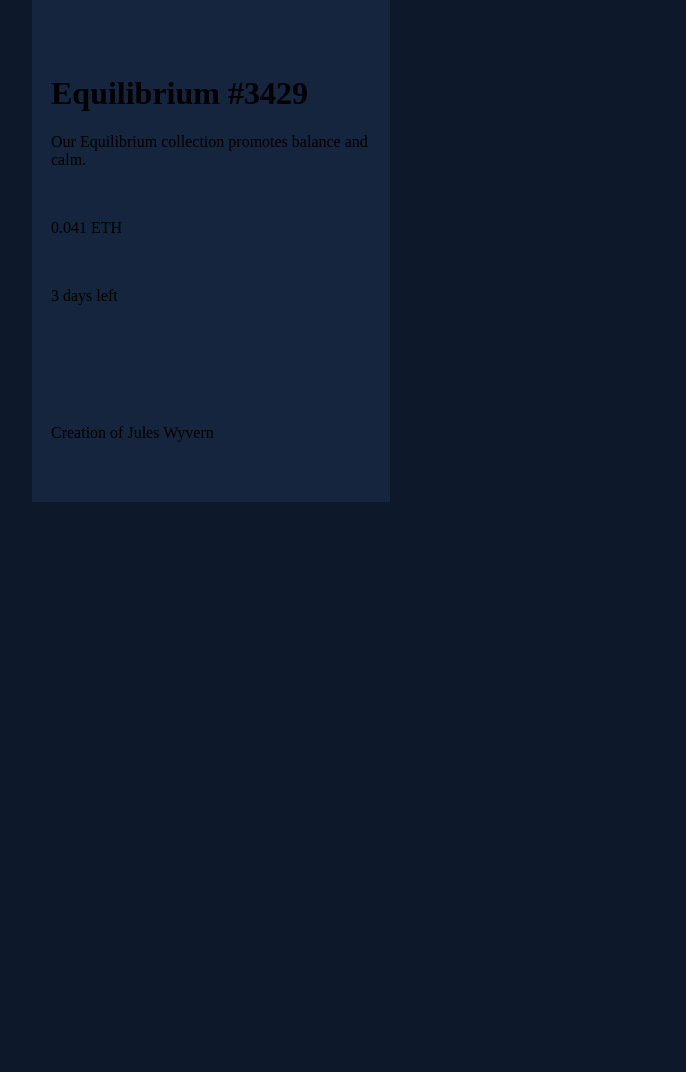
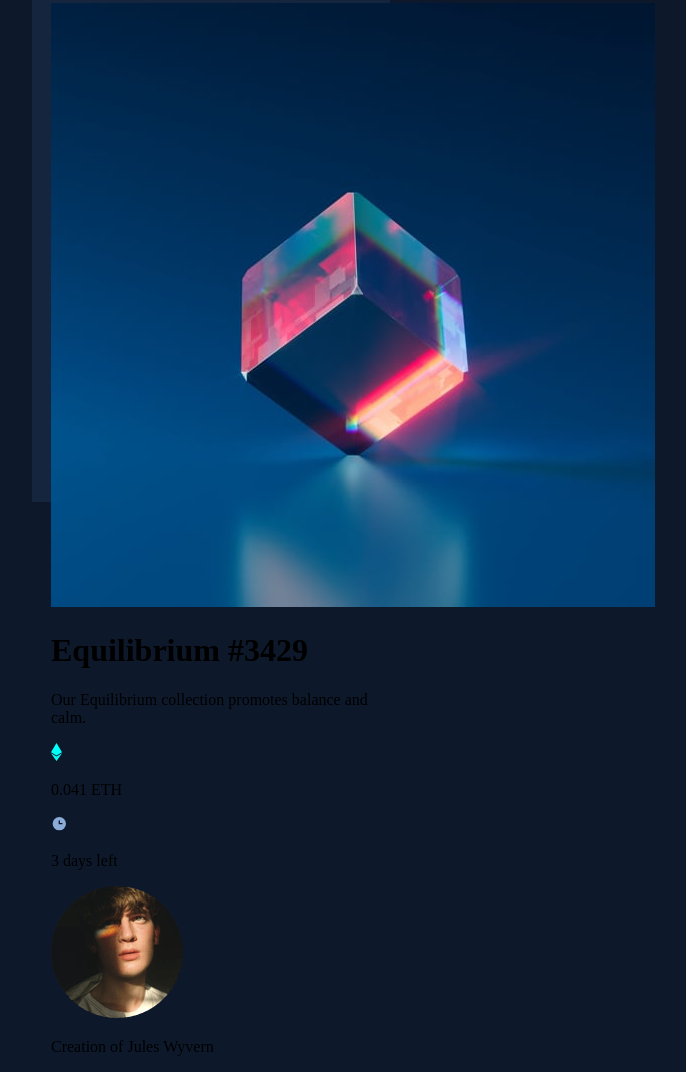
Before and after one commit to radanovicnikola93/nft-preview-card, a website: page index.html in a window 1280 px wide. Shown: the part 165-1237 px from the top of the page, without its empty margins (429-1115 px from the left). Before the commit the page ends 816 px from the top, so only its background shows below. Drawn offline with Linux system fonts and the light colour scheme.

Commit message:
added images

```diff
--- a/index.html
+++ b/index.html
@@ -20,7 +20,7 @@
   <main class="card">
     <!-- card--image -->
     <div class="card--image">
-
+      <img src="./images/image-equilibrium.jpg" alt="nft">
     </div>
 
     <!-- card--content -->
@@ -29,24 +29,24 @@
       <p>Our Equilibrium collection promotes balance and calm.</p>
       <div class="card--content--info">
         <div class="card--content--info--price">
-          <img src="" alt="">
+          <img src="./images/icon-ethereum.svg" alt="">
           <p>0.041 ETH</p>
         </div>
       </div>
       <div class="card--content--info--time">
-          <img src="" alt="">
+          <img src="./images/icon-clock.svg" alt="">
           <p>3 days left</p>
         </div>
       </div>
 
     <!-- card--line -->
     <div class="card--line">
-      <img src="" alt="">
+
     </div>
 
     <!-- card--author -->
     <div class="card--author">
-      <img src="" alt="">
+      <img src="./images/image-avatar.png" alt="">
       <p><span>Creation of</span> Jules Wyvern</p>
     </div>
   </main>
```
